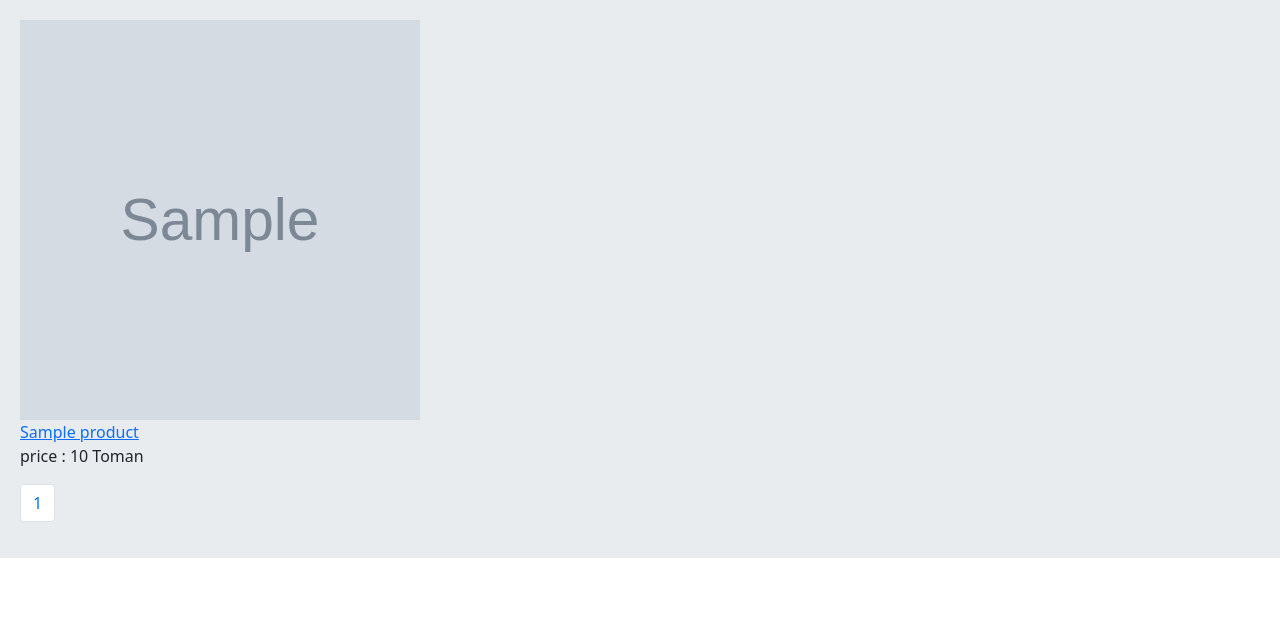
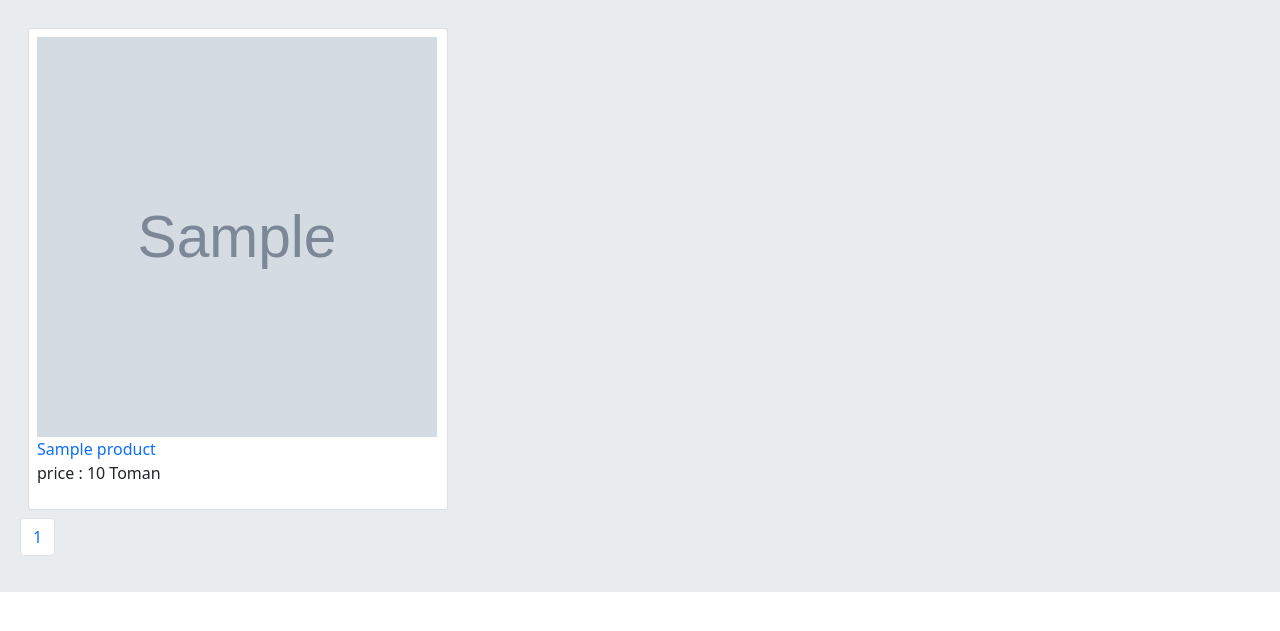
Before and after one commit to Amir-Bahrami1377/ecommerce-website, a Django app: page /products/ in a window 1280 px wide. Shown: the part 56-687 px from the top of the page. Run offline with Django 4.2, Linux system fonts and the light colour scheme; tables that the repository leaves empty hold one stand-in row (values such as "Sample post"); grey boxes marked "Sample" are stand-in pictures.

Commit message:
ref: ui updated

```diff
--- a/store/templates/product/category.html
+++ b/store/templates/product/category.html
@@ -3,7 +3,7 @@
 {% block content %}
     {% for obj in object_list %}
 
-        <a href="{% url 'product:category_product_list' obj.slug %}">{{ obj.name }}</a>
+        <a href="{% url 'product:category_product_list' obj.slug %}" style="text-decoration: none">{{ obj.name }}</a>
 
     {% endfor %}
 {% endblock %}
--- a/store/templates/product/product_detail.html
+++ b/store/templates/product/product_detail.html
@@ -2,6 +2,7 @@
 {% load one %}
 
 {% block content %}
+    <div class="card" style="display: inline-block; padding: 8px; margin: 8px; width: 620px">
         <img src="{{ object.image.url }}" alt="img" style="width: 600px; height: 600px"><br>
         <p>name : {{ object.name }}</p><br>
         <h4>descriptions : {{ object.description }}</h4><br>
@@ -9,4 +10,5 @@
         <h4>Stock : {{ object.stock }}</h4><br>
         <p>price : {{ object.price }}</p>
      <p>discount: {% discounts object.slug %}</p>
+    </div>
 {% endblock %}
--- a/store/templates/product/products.html
+++ b/store/templates/product/products.html
@@ -2,9 +2,11 @@
 
 {% block content %}
     {% for obj in page_obj %}
-        <img src="{{ obj.image.url }}" alt="img" style="width: 400px; height: 400px"><br>
-        <a href="{% url 'product:product_detail' obj.slug %}">{{ obj.name }}</a><br>
-        <p>price : {{ obj.price }} Toman</p>
+        <div class="card" style="display: inline-block; padding: 8px; margin: 8px; width: 420px">
+            <img src="{{ obj.image.url }}" alt="img" style="width: 400px; height: 400px"><br>
+            <a href="{% url 'product:product_detail' obj.slug %}" style="text-decoration: none">{{ obj.name }}</a><br>
+            <p>price : {{ obj.price }} Toman</p>
+        </div>
     {% endfor %}
 
     <nav aria-label="Page navigation example">
```
Also changed, not shown: store/templates/product/category_product_list.html (+5 -3 lines). Lines whose indentation alone changed are shown as unchanged.
